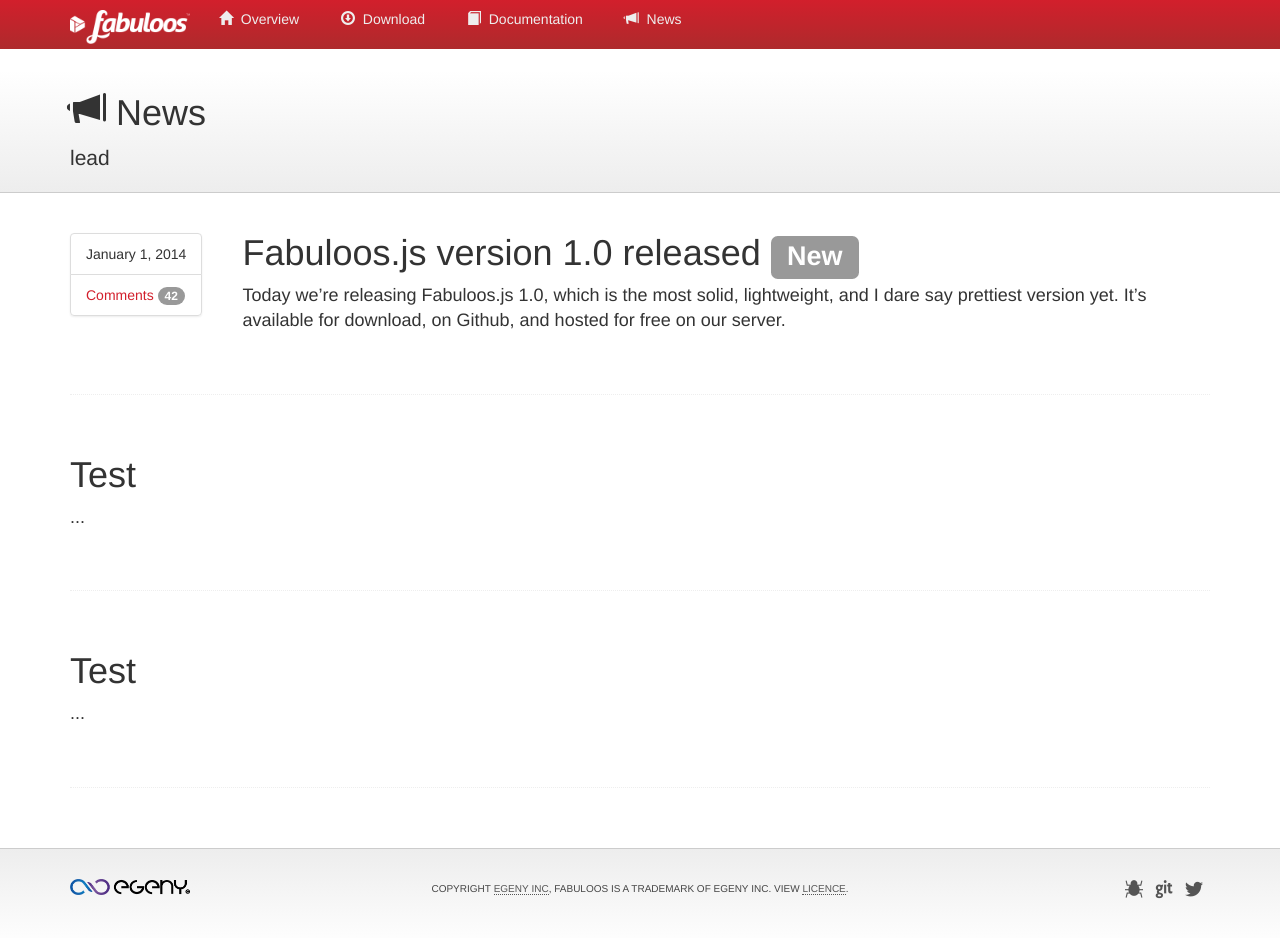
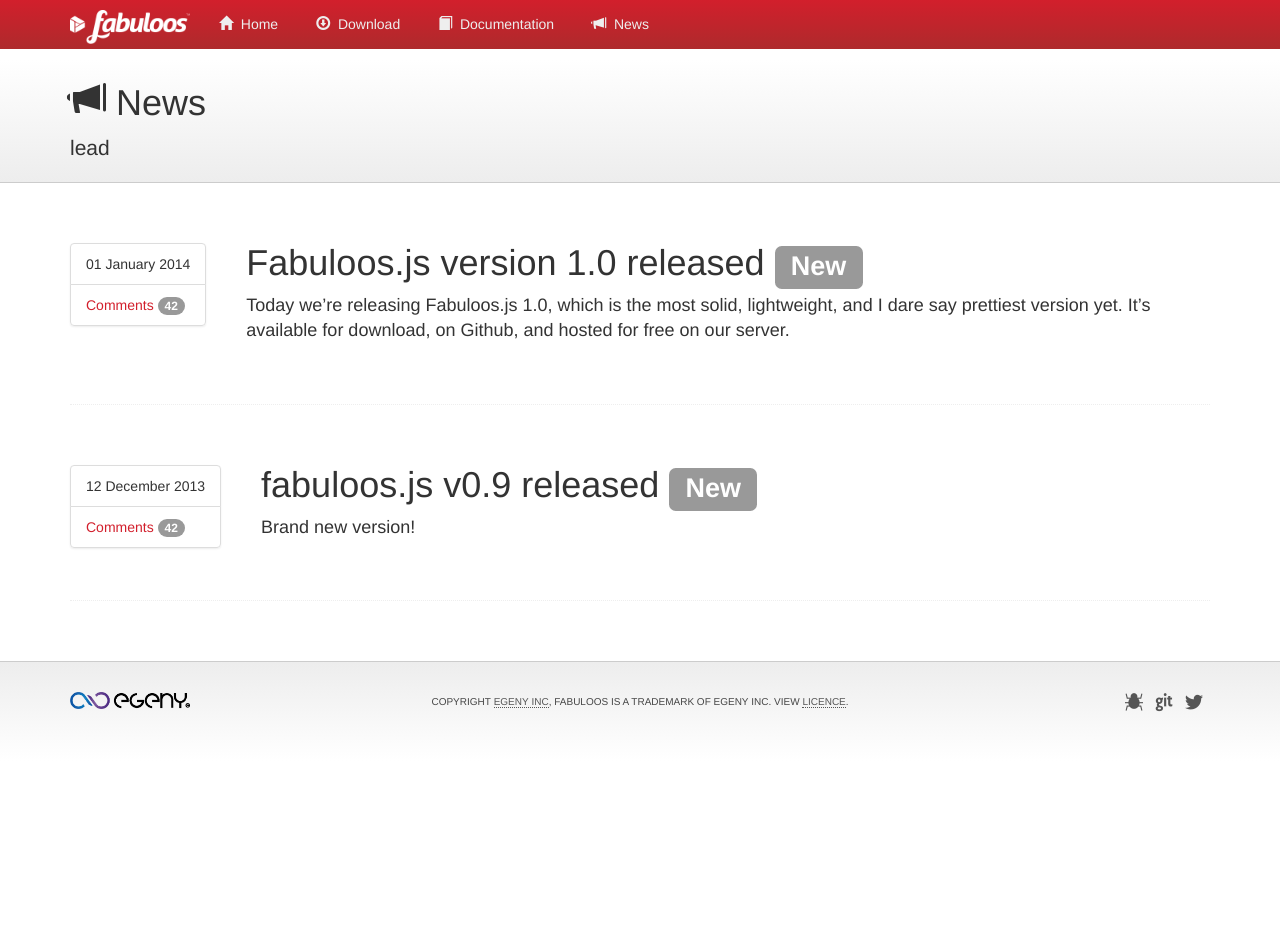
Before and after one commit to egeny/fabuloos-website, a Jekyll site: the page built from news/index.html, in a window 1280 px wide and 1008 px high. Shown: the top 938 px of the window. Built offline with Jekyll 4.4.1, drawn with Linux system fonts in a browser that asks for light colours; some web fonts are replaced; Markdown is read by kramdown in place of the engine named in the settings.

Commit message:
Quick cleanup in templates

```diff
--- a/_layouts/default.html
+++ b/_layouts/default.html
@@ -45,8 +45,19 @@
 			</div><!-- end of .navbar -->
 </div><!-- end of .masthead -->
 
+{% if page.lead %}
+<!-- Sub Header -->
+<div id="subhead" style="margin-top: 60px;">
+	<div class="container">
+		<h1><span class="glyphicon glyphicon-bullhorn"></span> {{ page.lead }}</h1>
+		<p class="lead">lead</p>
+	</div>
+</div>
+<!-- end of .subhead -->
+{% endif %}
+
 <div class="container" style="margin-top:40px">
-			{{ content }}
+	{{ content }}
 </div> <!-- /container -->
 
 
--- a/_layouts/function.html
+++ b/_layouts/function.html
@@ -8,7 +8,7 @@
 <div id="signatures">
 	{% for signature in page.signatures %}
 	<div class="signature">
-		{% highlight js lineos %} {{ page.name }}({% for param in signature.params %}{% if param.optional %}[{{ param.name }}]{% else %}{{ param.name }}{% endif %}{% unless forloop.last %}, {% endunless %}{% endfor %}){% endhighlight %}
+		{% highlight js %} {{ page.name }}({% for param in signature.params %}{% if param.optional %}[{{ param.name }}]{% else %}{{ param.name }}{% endif %}{% unless forloop.last %}, {% endunless %}{% endfor %}){% endhighlight %}
 		{% if signature.params.size > 0 %}
 		<ul class="params">
 		{% for param in signature.params %}
--- a/_layouts/news.html
+++ /dev/null
@@ -1,86 +0,0 @@
-<!DOCTYPE html>
-<html lang="en">
-<head>
-	<meta charset="UTF-8" />
-	<title>{{ title }}</title>
-
-	<link rel="stylesheet" href="/css/bootstrap.min.css" />
-	<link rel="stylesheet" href="/css/bootstrap-theme.css" />
-	<link rel="stylesheet" href="/css/website.css" />
-
-	<script src="/js/jquery-1.10.2.min.js"></script>
-	<script src="/js/bootstrap.min.js"></script>
-
-
-</head>
-
-<body>
-
-<!-- Header -->
-<div class="masthead" role="navigation">
-			<div class="navbar">
-				<div class="navbar-inner">
-				<div class="container">
-				<!-- Brand and toggle get grouped for better mobile display -->
-				<div class="navbar-header">
-				    <button type="button" class="navbar-toggle" data-toggle="collapse" data-target="#menu">
-				      <span class="sr-only">Toggle navigation</span>
-				      <span class="icon-bar"></span>
-				      <span class="icon-bar"></span>
-				      <span class="icon-bar"></span>
-				    </button>
-					<a href="/" class="brand"><img src="/img/fabuloos-logo.png" width="120" title="Fabuloos.org" /></a>
-					</div>
-				<!-- Collect the nav links, forms, and other content for toggling -->
-				<div class="collapse navbar-collapse" id="menu">
-					<ul class="nav">
-						<li><a href="/"><span class="glyphicon glyphicon-home"></span>&nbsp;&nbsp;Overview</a></li>
-						<li><a href="/download/"><span class="glyphicon glyphicon-download"></span>&nbsp;&nbsp;Download</a></li>
-						<li><a href="/documentation/"><span class="glyphicon glyphicon-book"></span>&nbsp;&nbsp;Documentation</a></li>
-						<li><a href="/news/"><span class="glyphicon glyphicon-bullhorn"></span>&nbsp;&nbsp;News</a></li>
-					</ul>
-					</div>
-				</div><!-- end of .container -->
-				</div><!-- end of .navbar-inner -->
-			</div><!-- end of .navbar -->
-</div><!-- end of .masthead -->
-<!-- Sub Header -->
-<div id="subhead">
-	<div class="container">
-		<h1><span class="glyphicon glyphicon-bullhorn"></span> News</h1>
-		<p class="lead">lead</p>
-	</div>
-</div>
-<!-- end of .subhead -->
-<div class="container">
-  {{ content }}
-</div> <!-- /container -->
-
-
-<div id="footer">
-<div class="container">
-	<div class="row">
-		<div class="col-md-3">
-			<a href="/" class="brand"><img src="/img/egeny.png" width="120" title="eGeny.net" /></a>
-		</div>
-		<div class="col-md-6">
-			<div class="notice">Copyright&nbsp;<a href="http://egeny.net">eGeny&nbsp;Inc</a>, Fabuloos is a trademark of eGeny&nbsp;Inc. View <a href="https://github.com/egeny/fabuloos-js/blob/master/LICENSE">licence</a>.</div>
-		</div>
-		<div class="col-md-3">
-			<ul class="social inline">
-				<li><a href="http://twitter.com/_fabuloos"><span class="icon-twitter"></span></a></li>
-				<li><a href="https://github.com/egeny/"><span class="icon-github"></span></a></li>
-				<li><a href="https://redmine.egeny.fr/"><span class="icon-bug"></span></a></li>
-			</ul>
-		</div>
-	</div><!-- end of .row-fluid -->
-</div><!-- end of #container -->
-</div><!-- end of #footer -->
-
-
-
-
-
-
-</body>
-</html>
--- a/download/index.md
+++ b/download/index.html
@@ -1,10 +1,8 @@
 ---
 layout: default
+lead: Download
 ---
 
-<h1><span class="glyphicon glyphicon-download"></span> Download</h1>
-<p class="lead">lead</p>
-<hr/>
 <!-- Columns start at 50% wide on mobile and bump up to 33.3% wide on desktop -->
 <div class="row">
   <div class="col-xs-6 col-md-3">
--- /dev/null
+++ b/news/index.html
@@ -0,0 +1,18 @@
+---
+layout: default
+lead: News
+---
+
+{% for post in site.posts %}
+	<article>
+		<div class="info pull-left" style="margin-right:40px">
+			<ul class="list-group">
+				<li class="list-group-item">{{ post.date | date_to_long_string }}</li>
+				<li class="list-group-item"><a href="#">Comments <span class="badge">42</span></a></li>
+			</ul>
+		</div>
+		<h1>{{ post.title }} <span class="label label-default">New</span></h1>
+		<p>{{ post.content }}</p>
+		<hr/>
+	</article>
+{% endfor %}
--- a/news/index.md
+++ /dev/null
@@ -1,27 +0,0 @@
----
-layout: news
----
-
-<article>
-<div class="info pull-left" style="margin-right:40px">
-	<ul class="list-group">
-	<li class="list-group-item">January 1, 2014</li>
-	<li class="list-group-item"><a href="#">Comments <span class="badge">42</span></a></li>
-	</ul>
-</div>
-<h1>Fabuloos.js version 1.0 released <span class="label label-default">New</span></h1>
-<p>Today we’re releasing Fabuloos.js 1.0, which is the most solid, lightweight, and I dare say prettiest version yet. It’s available for download, on Github, and hosted for free on our server.</p>
-<hr/>
-</article>
-
-<article>
-<h1>Test</h1>
-<p>...</p>
-<hr/>
-</article>
-
-<article>
-<h1>Test</h1>
-<p>...</p>
-<hr/>
-</article>
```
Also changed, not shown: _layouts/documentation.html (+9 -93 lines), _posts/2013-12-12-fabuloos-0.9.md (added, +5 -0 lines), _posts/2014-01-01-fabuloos-1.0.md (added, +5 -0 lines), documentation/index.md (+0 -6 lines).
